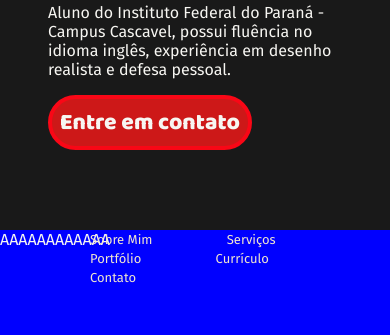
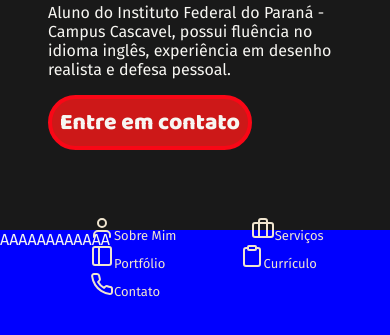
Before and after one commit to ViolonSella/projeto_blog, a plain HTML site: page index.html in a window 390 px wide. Shown: the part 549-884 px from the top of the page. Drawn offline with nearby package versions, Linux system fonts and the light colour scheme; a web font is replaced by a local one.

Commit message:
Trabalhando com responsividade

```diff
--- a/index.html
+++ b/index.html
@@ -6,6 +6,7 @@
     <meta name="viewport" content="width=device-width, initial-scale=1.0">
     <link rel="stylesheet" href="style.css">
     <title>Projeto Blog</title>
+    <script src="https://unpkg.com/feather-icons"></script>
 </head>
 <body>
     <header>
@@ -23,14 +24,17 @@
     <nav>
         <img src="assets/logo.png" alt="logo">
         <ul>
-            <a href="">Sobre Mim</a>
-            <a href="">Serviços</a>
-            <a href="">Portfólio</a>
-            <a href="">Currículo</a>
-            <a href="">Contato</a>
+            <a href=""><i data-feather = "user"></i>Sobre Mim</a>
+            <a href=""><i data-feather = "briefcase"></i>Serviços</a>
+            <a href=""><i data-feather = "sidebar"></i>Portfólio</a>
+            <a href=""><i data-feather = "clipboard"></i>Currículo</a>
+            <a href=""><i data-feather = "phone"></i>Contato</a>
         </ul>
     </nav>
 
     <section>AAAAAAAAAAAA</section>
+    <script>
+        feather.replace()
+    </script>
 </body>
 </html>
```
